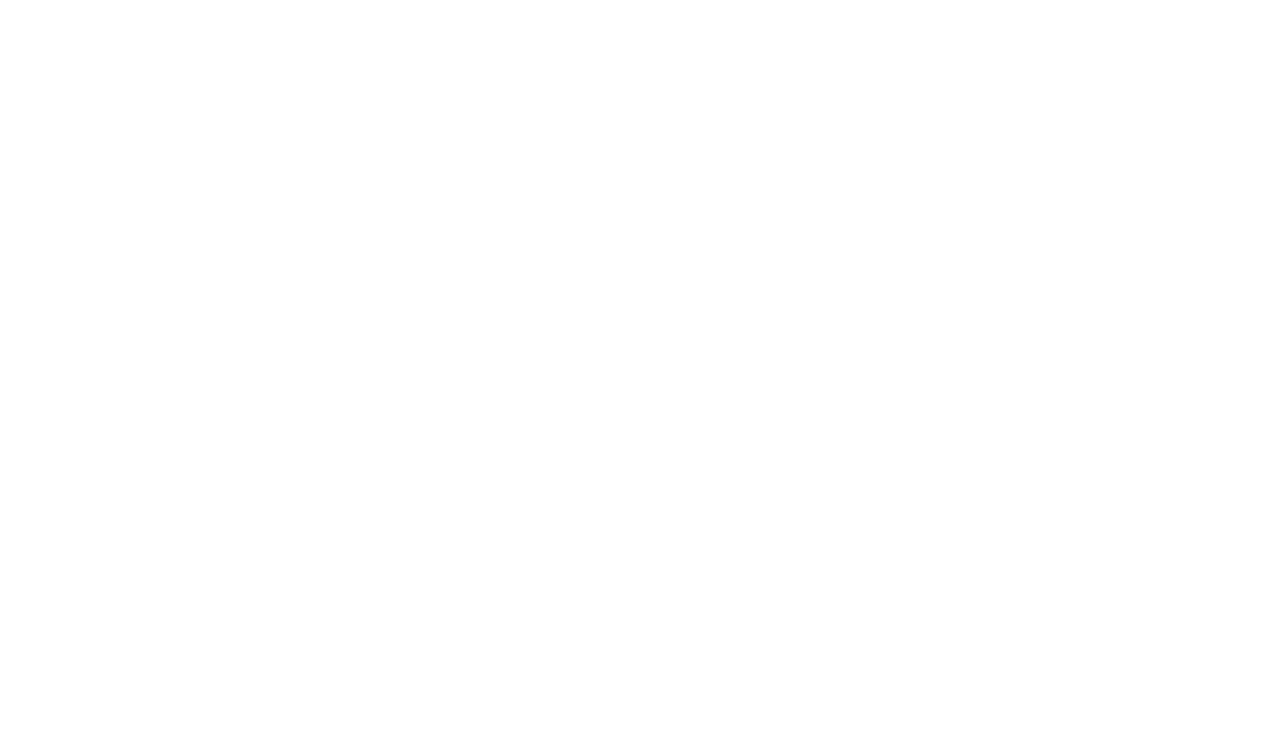
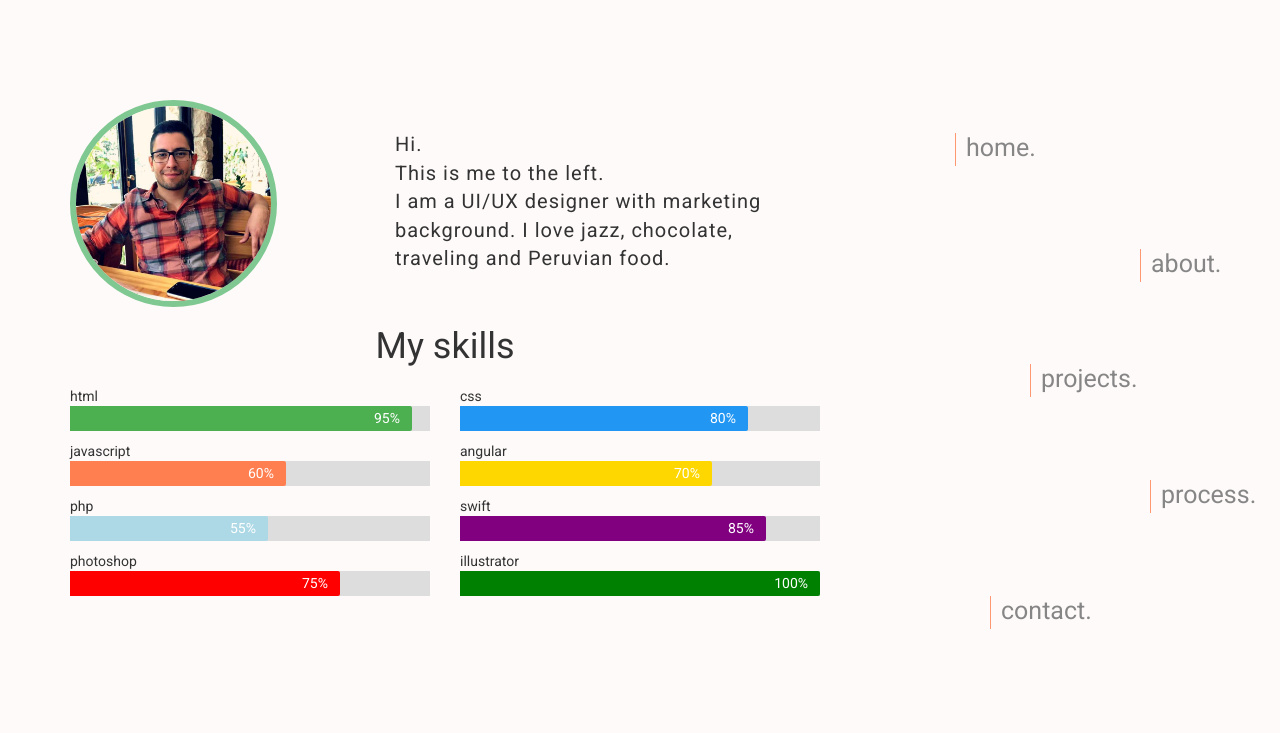
Before and after one commit to enriquenov/week7portfolio, a plain HTML site: page about.html in a window 1280 px wide. Drawn offline with nearby package versions, Linux system fonts and the light colour scheme.

Commit message:
Third Commit

```diff
--- a/about.html
+++ b/about.html
@@ -0,0 +1,119 @@
+<!DOCTYPE html>
+<html>
+  <head>
+    <meta charset="utf-8">
+    <meta name="viewport" content="width=device-width, initial-scale=1.0">
+    <title>Enrique Novoa - Portfolio</title>
+
+    <!-- Latest compiled and minified CSS -->
+    <link rel="stylesheet" href="https://maxcdn.bootstrapcdn.com/bootstrap/3.3.7/css/bootstrap.min.css" integrity="sha384-BVYiiSIFeK1dGmJRAkycuHAHRg32OmUcww7on3RYdg4Va+PmSTsz/K68vbdEjh4u" crossorigin="anonymous">
+    <!-- Optional theme -->
+    <link rel="stylesheet" href="https://maxcdn.bootstrapcdn.com/bootstrap/3.3.7/css/bootstrap-theme.min.css" integrity="sha384-rHyoN1iRsVXV4nD0JutlnGaslCJuC7uwjduW9SVrLvRYooPp2bWYgmgJQIXwl/Sp" crossorigin="anonymous">
+    <link rel="stylesheet" href="http://maxcdn.bootstrapcdn.com/font-awesome/4.3.0/css/font-awesome.min.css">
+    <link href="https://fonts.googleapis.com/css?family=Roboto:100,400,700" rel="stylesheet">
+    <link rel="stylesheet" href="css/animate.css">
+    <link rel="stylesheet" href="css/main.css">
+  </head>
+  <body>
+    <div class="container">
+      <div class="row">
+        <div class="col-md-8">
+          <div class="row about-me">
+            <div class="col-md-5">
+              <img class="myself animated bounceInLeft" src="img/meandsasha.jpg" alt="me and Sasha">
+            </div>
+            <div class="col-md-7">
+              <p class="animated pulse">Hi.<br>This is me to the left.<br>I am a UI/UX designer with marketing background. I love jazz, chocolate, traveling and Peruvian food.</p>
+            </div>
+            <div class="col-md-12 skills">
+              <h1>My skills</h1>
+            </div>
+            <div class="col-md-6">
+              <p class="skill-name">html</p>
+              <div class="skill-bar">
+                <div class="skill html">
+                  95%
+                </div>
+              </div>
+              <p class="skill-name">javascript</p>
+              <div class="skill-bar">
+                <div class="skill javascript">
+                  60%
+                </div>
+              </div>
+              <p class="skill-name">php</p>
+              <div class="skill-bar">
+                <div class="skill php">
+                  55%
+                </div>
+              </div>
+              <p class="skill-name">photoshop</p>
+              <div class="skill-bar">
+                <div class="skill photoshop">
+                  75%
+                </div>
+              </div>
+            </div>
+<!-- SECOND COLUMN -->
+            <div class="col-md-6">
+              <p class="skill-name">css</p>
+              <div class="skill-bar">
+                <div class="skill css">
+                  80%
+                </div>
+              </div>
+              <p class="skill-name">angular</p>
+              <div class="skill-bar">
+                <div class="skill angular">
+                  70%
+                </div>
+              </div>
+              <p class="skill-name">swift</p>
+              <div class="skill-bar">
+                <div class="skill swift">
+                  85%
+                </div>
+              </div>
+              <p class="skill-name">illustrator</p>
+              <div class="skill-bar">
+                <div class="skill illustrator">
+                  100%
+                </div>
+              </div>
+            </div>
+          </div>
+
+        </div>
+        <div class="col-md-4">
+          <ul class="sidebar">
+            <li class="right1 animated bounceInDown">
+              <a href="index.html">home.</a>
+            </li>
+            <li class="right2 animated bounceInRight">
+              <a href="about.html">about.</a>
+            </li>
+            <li class="right3 animated bounceInUp">
+              <a href="projects.html">projects.</a>
+            </li>
+            <li class="right4 animated bounceInRight">
+              <a href="process.html">process.</a>
+            </li>
+            <li class="right5 animated bounceInUp">
+              <a href="contact.html">contact.</a>
+            </li>
+          </ul>
+        </div>
+      </div>
+    </div>
+
+    <!-- JQUERY LINK HERE -->
+    <script src="https://code.jquery.com/jquery-3.2.1.min.js" integrity="sha256-hwg4gsxgFZhOsEEamdOYGBf13FyQuiTwlAQgxVSNgt4=" crossorigin="anonymous"></script>
+
+    <!-- Latest compiled and minified JavaScript -->
+    <script src="https://maxcdn.bootstrapcdn.com/bootstrap/3.3.7/js/bootstrap.min.js" integrity="sha384-Tc5IQib027qvyjSMfHjOMaLkfuWVxZxUPnCJA7l2mCWNIpG9mGCD8wGNIcPD7Txa" crossorigin="anonymous"></script>
+
+    <!-- JAVASCRIPT LINK HERE -->
+    <script src="js/main.js"></script>
+
+  </body>
+</html>
--- a/css/main.css
+++ b/css/main.css
@@ -1,4 +1,9 @@
+* {
+  box-sizing: border-box;
+}
+
 body {
+  background-color: snow;
   font-family: 'Roboto';
   overflow: hidden;
 }
@@ -8,12 +13,12 @@ body {
 div.greeting p {
   margin: 240px 64px 0;
   font-size: 21px;
-  -webkit-animation-duration: 1.2s;
-  -webkit-animation-delay: 0.5s;
+  -webkit-animation-duration: 1s;
+  -webkit-animation-delay: 0s;
 }
 
 .jumbotron {
-  background-color: white;
+  background-color: snow;
 }
 
 div.jumbotron h1 span {
@@ -23,14 +28,14 @@ div.jumbotron h1 span {
 }
 
 .jumbotron h1 {
-  -webkit-animation-duration: 1.2s;
-  -webkit-animation-delay: 1s;
+  -webkit-animation-duration: 1s;
+  -webkit-animation-delay: 0.5s;
 }
 
 .jumbotron p {
   font-weight: 400;
-  -webkit-animation-duration: 1.2s;
-  -webkit-animation-delay: 1.5s;
+  -webkit-animation-duration: 1s;
+  -webkit-animation-delay: 1.2s;
 }
 
 ul.sidebar {
@@ -42,8 +47,8 @@ ul.sidebar li {
   list-style: none;
   margin: 0 0 80px;
   text-decoration: none;
-  -webkit-animation-duration: 1.5s;
-  -webkit-animation-delay: 2.2s;
+  -webkit-animation-duration: 1.1s;
+  -webkit-animation-delay: 1.8s;
 }
 
 ul.sidebar li.right1 {
@@ -76,7 +81,6 @@ ul.sidebar li a {
 }
 
 ul.sidebar li a:hover {
-  /*border-bottom: 1.1px groove coral;*/
   opacity: 1;
   text-decoration: none;
 }
@@ -149,7 +153,7 @@ a div.col-xs-6.project4 {
 a div.col-xs-6.project1:hover {
   background: linear-gradient(
       rgba(0, 0, 0, 0.5),
-      rgba(0, 0, 0, 0.9)
+      rgba(0, 0, 0, 1)
     ), url("http://webneel.com/daily/sites/default/files/images/daily/01-2016/29-beautiful-website-design-dunked-free-portfolio.preview.jpg");
   background-repeat: no-repeat;
   background-position: fixed;
@@ -159,7 +163,7 @@ a div.col-xs-6.project1:hover {
 a div.col-xs-6.project2:hover {
   background: linear-gradient(
       rgba(0, 0, 0, 0.5),
-      rgba(0, 0, 0, 0.9)
+      rgba(0, 0, 0, 1)
     ), url("https://www.awwwards.com/awards/gallery/2015/09/6-web-design-trends-awwwards-image18.png");
   background-repeat: no-repeat;
   background-position: fixed;
@@ -169,7 +173,7 @@ a div.col-xs-6.project2:hover {
 a div.col-xs-6.project3:hover {
   background: linear-gradient(
       rgba(0, 0, 0, 0.5),
-      rgba(0, 0, 0, 0.9)
+      rgba(0, 0, 0, 1)
     ), url("https://topdesigninspiration.com/wp-content/uploads/2016/08/hp-magic-words-sharing-750x413.jpg");
   background-repeat: no-repeat;
   background-position: fixed;
@@ -179,7 +183,7 @@ a div.col-xs-6.project3:hover {
 a div.col-xs-6.project4:hover {
   background: linear-gradient(
       rgba(0, 0, 0, 0.5),
-      rgba(0, 0, 0, 0.9)
+      rgba(0, 0, 0, 1)
     ), url("http://media02.hongkiat.com/creative-portolio-designs/2-Brian-Rhinehart-Portfolio-Kineticshadows.jpg");
   background-repeat: no-repeat;
   background-position: fixed;
@@ -189,6 +193,7 @@ a div.col-xs-6.project4:hover {
 a div.col-xs-6 h2 {
   color: white;
   display: none;
+  letter-spacing: 0.1em;
   padding-top: 60px;
   text-decoration: none;
 }
@@ -224,14 +229,91 @@ div.slider a#four3 {
 }
 
 div.slider a i {
-  color: #80C892;
+  color: #E1BC6F;
 }
 
+/*---------------------------------ABOUT PAGE -----------*/
+
+div.about-me {
+  margin-top: 100px;
+}
+
+div img.myself {
+  border: 6px solid #80C892;
+  border-radius: 50%;
+  height: auto;
+  width: 70%;
+}
+
+div p.pulse {
+  font-size: 20px;
+  letter-spacing: 0.05em;
+  margin-top: 30px;
+}
+
+.skills {
+  text-align: center;
+  font-size: 20px;
+}
+
+.skill-name {
+  margin: 10px 0 0;
+}
+
+.skill-bar {
+  width: 100%;
+  background-color: #ddd;
+}
+
+.skill {
+  border-top-right-radius: 2px;
+  border-bottom-right-radius: 2px;
+
+  color: white;
+  text-align: right;
+  padding-right: 12px;
+  line-height: 25px;
+  width: 10%;
+}
+
+.html {
+  background-color: #4CAF50;
+}
+
+.css {
+  background-color: #2196F3;
+}
+
+.javascript {
+  background-color: coral;
+}
+
+.angular {
+  background-color: gold;
+}
+
+.php {
+  background-color: lightblue;
+}
+
+.swift {
+  background-color: purple;
+}
+
+.photoshop {
+  background-color: red;
+}
+
+.illustrator {
+  background-color: green;
+}
 
 
 /*---------------------------------MEDIA QUERIES -----------*/
 
 @media screen and (min-width: 768px) {
+
+
   .jumbotron {
     padding-top: 20px;
   }
--- a/js/main.js
+++ b/js/main.js
@@ -1,4 +1,6 @@
 // ------------ PROJECTS EFFECT -----------
+
+$(document).ready(function (){
   $("div.col-xs-6.project1").hover(function() {
     $("h2.title1").show();
   }, function() {
@@ -22,3 +24,16 @@ $("div.col-xs-6.project4").hover(function() {
   }, function() {
     $("h2.title4").hide();
   });
+
+  // ANIMATED SKILL BARS
+
+  $(".html").animate({width:'95%'},2200);
+  $(".javascript").animate({width:'60%'},2200);
+  $(".php").animate({width:'55%'},2200);
+  $(".photoshop").animate({width:'75%'},2200);
+  $(".css").animate({width:'80%'},2200);
+  $(".angular").animate({width:'70%'},2200);
+  $(".swift").animate({width:'85%'},2200);
+  $(".illustrator").animate({width:'100%'},2200);
+
+});
```
Also changed, not shown: index.html (+4 -9 lines), projects.html (+9 -13 lines), img/meandsasha.jpg (added). Lines whose indentation alone changed are shown as unchanged.
